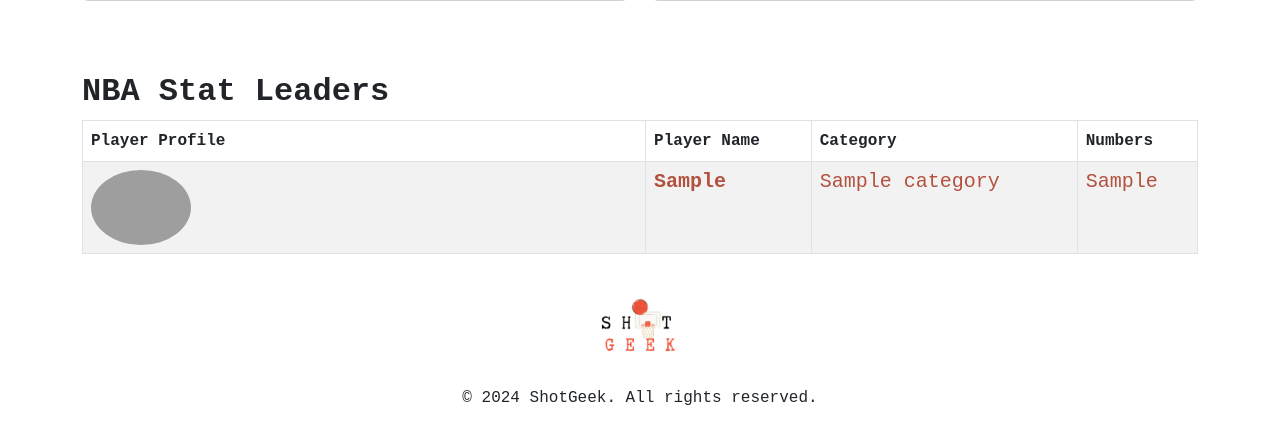
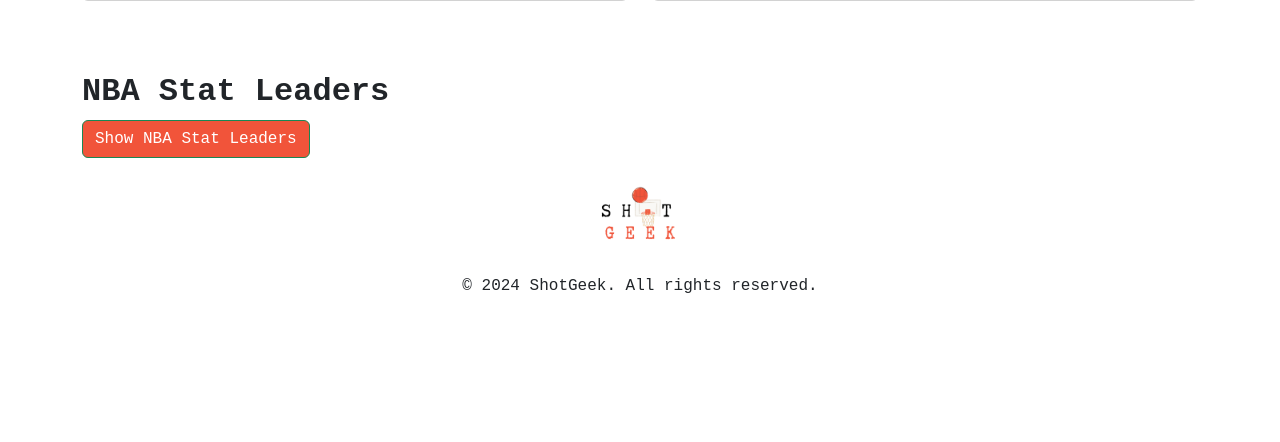
Before and after one commit to Kudzmat/NoseBleedSection, a Django app: template templates/index.html in a window 1280 px wide. Shown: the part 1298-1740 px from the top of the page. After the commit the page ends 1591 px from the top, so only its background shows below. Run offline with Django 4.2, Linux system fonts and the light colour scheme; tables that the repository leaves empty hold one stand-in row (values such as "Sample post"); the template is opened without the code that fills it: values that come from a table or form of the project are taken from there, most other values are stand-ins (such as "Sample title", 1, 10 or a date in 2020); data that the repository does not hold is empty; some libraries are stand-ins or nearby versions; grey boxes are pictures that could not be loaded.

Commit message:
Update index.html
updated home page with show stat leaders button

```diff
--- a/templates/index.html
+++ b/templates/index.html
@@ -89,36 +89,16 @@ Home
         </div>
 
         <!-- NBA Stat Leaders Table -->
-        <div class="row mt-5">
-            <div class="col-12">
-                <h2><b>NBA Stat Leaders</b></h2>
-                <table class="table table-striped table-bordered table-responsive">
-                    <thead>
-                        <tr>
-                            <th scope="col">Player Profile</th>
-                            <th>Player Name</th>
-                            <th scope="col">Category</th>
-                            <th>Numbers</th>
-                        </tr>
-                    </thead>
-                    <tbody>
-                        {% for category, data in league_leaders.items %}
-                        <tr>
-                            <td>
-                                <div class="d-flex align-items-center">
-                                    <a href="{% url 'nba_stats:player_details' player_full_name=data.0 player_id=data.4 %}">
-                                        <img src="{{ data.2 }}" style="background-color: {{ data.3 }}" class="rounded-circle img-fluid w-25" alt="Player Image">
-                                    </a>
-                                </div>
-                            </td>
-                            <td><h5 class="ml-3" style="color: #b4513e;"><b>{{ data.0 }}</b></h5></td>
-                            <td><h5 class="ml-3" style="color: #b4513e;">{{ category }}</h5></td>
-                            <td><h5 class="ml-3" style="color: #b4513e;">{{ data.1 }}</h5></td>
-                        </tr>
-                        {% endfor %}
-                    </tbody>
-                </table>
-            </div>
-        </div>
+        <div class="row mt-5" id="league-leaders">
+             <div class="col-12">
+                 <h2><b>NBA Stat Leaders</b></h2>
+                        <button class="btn btn-outline-success"
+                        hx-get="{% url 'update_league_leaders' %}"
+                        hx-target="#league-leaders"
+                        hx-swap="outerHTML"
+                        hx-trigger="click">
+                        Show NBA Stat Leaders
+                        </button>
+             </div>
     </div>
 {% endblock %}
```
